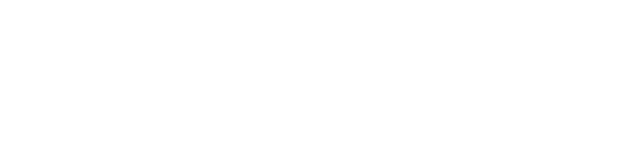
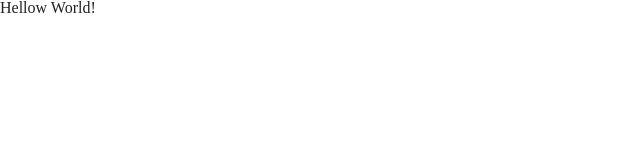
Before and after one commit to procsik/twitch-dbd, a plain HTML site: page index.html in a window 1280 px wide. Shown: the whole page, without its empty margins (0-640 px from the left). Drawn offline with Linux system fonts and the light colour scheme.

Commit message:
hello world

```diff
--- a/index.html
+++ b/index.html
@@ -1,11 +1,12 @@
 <!DOCTYPE html>
 <html lang="ru">
 <head>
-  <meta charset="utf-8">
-  <link rel="stylesheet" href="css/style.css">
-  <title>Index</title>
+    <meta charset="utf-8">
+    <link rel="stylesheet" href="css/style.css">
+    <title>Index</title>
 </head>
-<body style="font-family: 'Helvetica Neue', Helvetica, Arial, sans-serif;">
-  <script src="js/script.js" type="text/javascript"></script>
+<body>
+    <p>Hellow World!</p>
+    <script src="js/script.js" type="text/javascript"></script>
 </body>
 </html>
```
